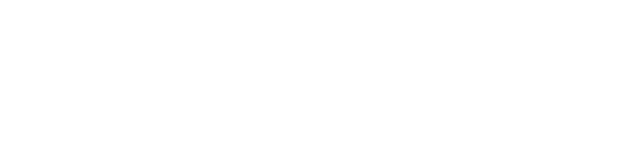
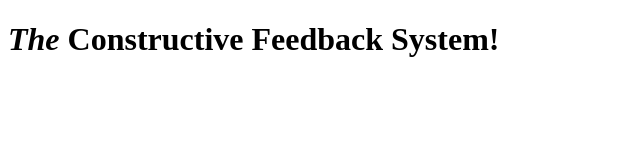
Before and after one commit to russellbaxt/ConstructiveFeedbackWebsite, a plain HTML site: page index.html in a window 1280 px wide. Shown: the whole page, without its empty margins (0-640 px from the left). Drawn offline with Linux system fonts and the light colour scheme.

Commit message:
Update index.html

```diff
--- a/index.html
+++ b/index.html
@@ -4,6 +4,6 @@
     <title>Constructive Feedback System</title>
   </head>
   <body>
-
+    <h1><i>The</i> Constructive Feedback System!</h1>
   </body>
 </html>
```
